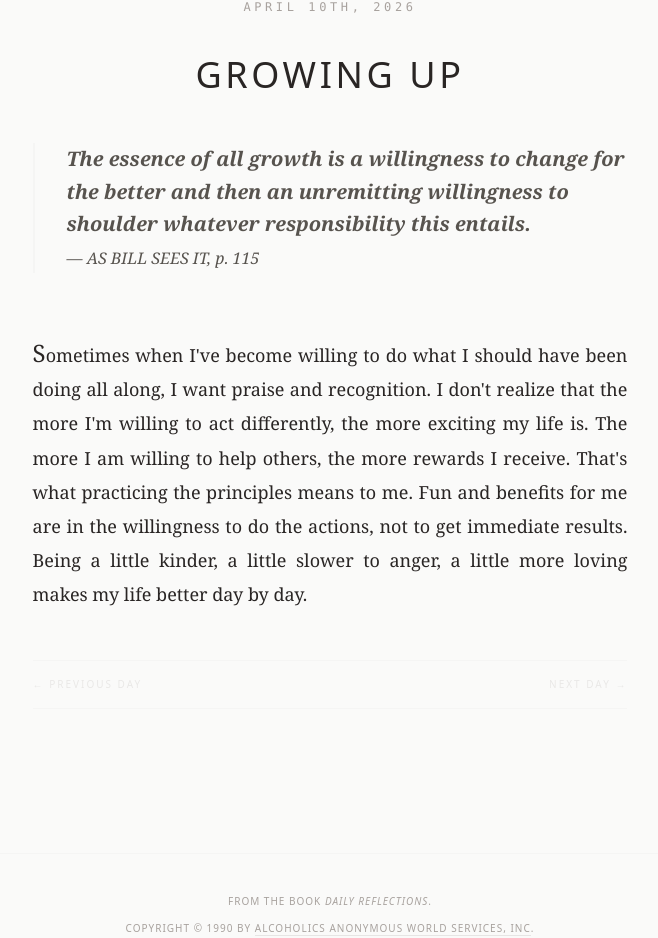
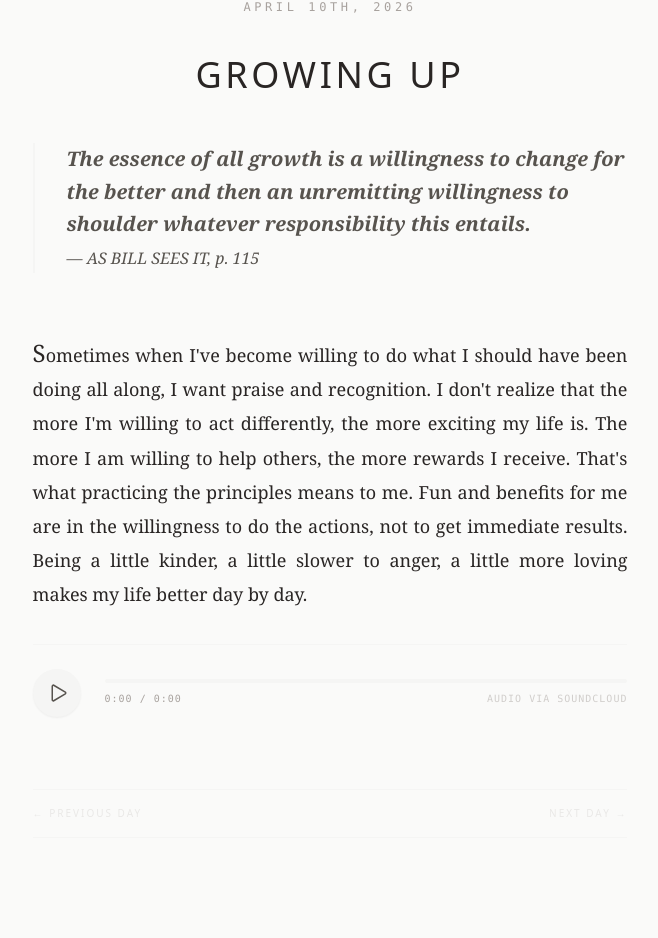
Before and after one commit to williamthazard/daily-reflections, a React (Vite) app: page /#2026-04-10 in a window 1280 px wide. Shown: the part 254-1192 px from the top of the page, without its empty margins (310-968 px from the left). Built offline with nearby package versions, Linux system fonts and the light colour scheme.

Commit message:
🎸 Feature: Minimalist audio support for daily reflections

```diff
--- a/index.html
+++ b/index.html
@@ -5,6 +5,7 @@
     <link rel="icon" type="image/x-icon" href="/favicon.ico" />
     <meta name="viewport" content="width=device-width, initial-scale=1.0" />
     <title>Daily Reflections</title>
+    <script src="https://w.soundcloud.com/player/api.js"></script>
   </head>
   <body>
     <div id="root"></div>
--- a/public/data/2026-04-10.json
+++ b/public/data/2026-04-10.json
@@ -2,5 +2,7 @@
   "date": "2026-04-10",
   "title": "GROWING UP",
   "quote": "<strong>The essence of all growth is a willingness to change for the better and then an unremitting willingness to shoulder whatever responsibility this entails.</strong><br/><small>— AS BILL SEES IT, p. 115</small>",
-  "body": "Sometimes when I've become willing to do what I should have been doing all along, I want praise and recognition. I don't realize that the more I'm willing to act differently, the more exciting my life is. The more I am willing to help others, the more rewards I receive. That's what practicing the principles means to me. Fun and benefits for me are in the willingness to do the actions, not to get immediate results. Being a little kinder, a little slower to anger, a little more loving makes my life better day by day."
+  "body": "Sometimes when I've become willing to do what I should have been doing all along, I want praise and recognition. I don't realize that the more I'm willing to act differently, the more exciting my life is. The more I am willing to help others, the more rewards I receive. That's what practicing the principles means to me. Fun and benefits for me are in the willingness to do the actions, not to get immediate results. Being a little kinder, a little slower to anger, a little more loving makes my life better day by day.",
+  "audioTrackId": "1297265632",
+  "audioSecretToken": "s-hLCOGunimGT"
 }
--- a/src/App.tsx
+++ b/src/App.tsx
@@ -1,11 +1,13 @@
-import { useState, useEffect } from 'react';
-import { IoCalendarOutline, IoCloseOutline } from 'react-icons/io5';
+import { useState, useEffect, useRef } from 'react';
+import { IoCalendarOutline, IoCloseOutline, IoPlayOutline, IoPauseOutline } from 'react-icons/io5';
 
 type ReflectionData = {
   date: string;
   title: string;
   quote?: string;
   body: string;
+  audioTrackId?: string | null;
+  audioSecretToken?: string | null;
 };
 
 type ReflectionIndexItem = {
@@ -14,6 +16,89 @@ type ReflectionIndexItem = {
 };
 
 type Theme = 'light' | 'dark' | 'system';
+
+// Minimalist Audio Player Component
+const AudioPlayer = ({ trackId, secretToken }: { trackId: string, secretToken?: string | null }) => {
+  const [isPlaying, setIsPlaying] = useState(false);
+  const [progress, setProgress] = useState(0);
+  const [duration, setDuration] = useState(0);
+  const iframeRef = useRef<HTMLIFrameElement>(null);
+  const widgetRef = useRef<any>(null);
+
+  useEffect(() => {
+    if (!iframeRef.current || !(window as any).SC) return;
+
+    const widget = (window as any).SC.Widget(iframeRef.current);
+    widgetRef.current = widget;
+
+    widget.bind((window as any).SC.Widget.Events.READY, () => {
+      widget.getDuration((d: number) => setDuration(d));
+    });
+
+    widget.bind((window as any).SC.Widget.Events.PLAY, () => setIsPlaying(true));
+    widget.bind((window as any).SC.Widget.Events.PAUSE, () => setIsPlaying(false));
+    widget.bind((window as any).SC.Widget.Events.FINISH, () => setIsPlaying(false));
+    widget.bind((window as any).SC.Widget.Events.PLAY_PROGRESS, (data: { currentPosition: number }) => {
+      setProgress(data.currentPosition);
+    });
+
+    return () => {
+      widget.unbind((window as any).SC.Widget.Events.READY);
+      widget.unbind((window as any).SC.Widget.Events.PLAY);
+      widget.unbind((window as any).SC.Widget.Events.PAUSE);
+      widget.unbind((window as any).SC.Widget.Events.FINISH);
+      widget.unbind((window as any).SC.Widget.Events.PLAY_PROGRESS);
+    };
+  }, [trackId]);
+
+  const togglePlay = () => {
+    if (widgetRef.current) {
+      widgetRef.current.toggle();
+    }
+  };
+
+  const formatTime = (ms: number) => {
+    const totalSeconds = Math.floor(ms / 1000);
+    const minutes = Math.floor(totalSeconds / 60);
+    const seconds = totalSeconds % 60;
+    return `${minutes}:${seconds.toString().padStart(2, '0')}`;
+  };
+
+  const scUrl = `https://w.soundcloud.com/player/?url=https%3A//api.soundcloud.com/tracks/${trackId}${secretToken ? `%3Fsecret_token%3D${secretToken}` : ''}&auto_play=false&show_comments=false&show_user=false&show_reposts=false&show_teaser=false`;
+
+  return (
+    <div className="mt-8 mb-4 py-6 border-t border-stone-100 dark:border-stone-900 animate-fade-in">
+      <div className="flex items-center gap-6">
+        <button
+          onClick={togglePlay}
+          className="w-12 h-12 flex items-center justify-center rounded-full bg-stone-100 dark:bg-stone-900 text-stone-600 dark:text-stone-400 hover:bg-stone-200 dark:hover:bg-stone-800 transition-all shadow-sm"
+          aria-label={isPlaying ? 'Pause' : 'Play'}
+        >
+          {isPlaying ? <IoPauseOutline size={24} /> : <IoPlayOutline size={24} className="ml-1" />}
+        </button>
+
+        <div className="flex-grow space-y-2">
+          <div className="h-1 w-full bg-stone-100 dark:bg-stone-900 rounded-full overflow-hidden relative">
+            <div
+              className="absolute h-full bg-stone-400 dark:bg-stone-600 transition-all duration-300 rounded-full"
+              style={{ width: `${duration > 0 ? (progress / duration) * 100 : 0}%` }}
+            />
+          </div>
+          <div className="flex justify-between items-center text-[10px] uppercase tracking-widest text-stone-400 font-mono">
+            <span>{formatTime(progress)} / {formatTime(duration)}</span>
+            <span className="opacity-50">Audio via SoundCloud</span>
+          </div>
+        </div>
+      </div>
+      <iframe
+        ref={iframeRef}
+        src={scUrl}
+        className="hidden"
+        allow="autoplay"
+      />
+    </div>
+  );
+};
 
 function App() {
   const [index, setIndex] = useState<ReflectionIndexItem[]>([]);
@@ -216,6 +301,12 @@ function App() {
                 <div className="space-y-10 text-lg leading-[1.9] text-stone-800 dark:text-stone-200 font-serif antialiased text-justify">
                   {currentReflection.body.split('\n\n').map((p, i) => <p key={i} className="first-letter:text-2xl dark:first-letter:text-stone-100">{p}</p>)}
                 </div>
+                {currentReflection.audioTrackId && (
+                  <AudioPlayer
+                    trackId={currentReflection.audioTrackId}
+                    secretToken={currentReflection.audioSecretToken}
+                  />
+                )}
                 <Nav />
               </div>
             </article>
```
Also changed, not shown: scripts/scraper.js (+20 -3 lines).
